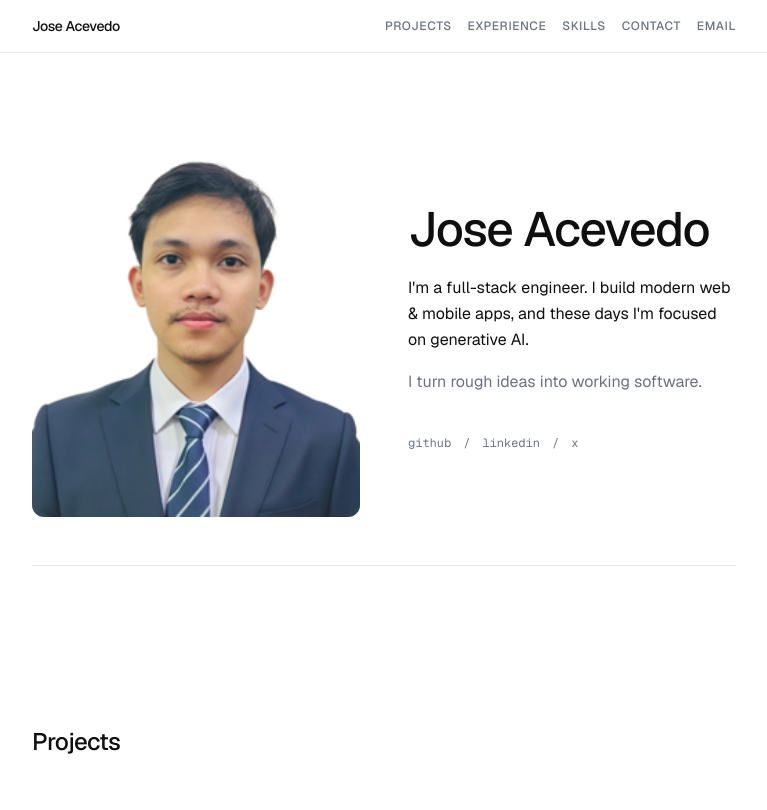
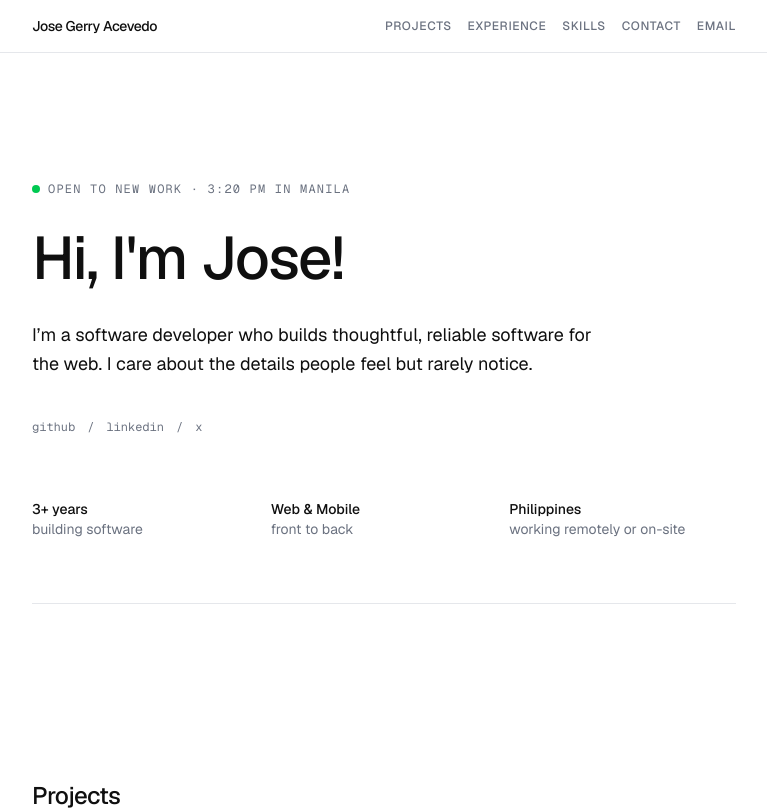
Before and after one commit to josegerryacevedo/personal-portfolio, a Next.js app: page / in a window 1280 px wide. Shown: the top 810 px of the page, without its empty margins (256-1023 px from the left). Built offline with nearby package versions, Linux system fonts and the light colour scheme.

Commit message:
Enhance Hero component with real-time clock and update Navbar with full name

```diff
--- a/src/components/Hero.tsx
+++ b/src/components/Hero.tsx
@@ -1,39 +1,38 @@
 "use client";
 
-import Image from "next/image";
+import { useEffect, useState } from "react";
 
 export default function Hero() {
+  const [time, setTime] = useState<string | null>(null);
+
+  useEffect(() => {
+    const format = () =>
+      new Intl.DateTimeFormat("en-US", {
+        hour: "numeric",
+        minute: "2-digit",
+        hour12: true,
+        timeZone: "Asia/Manila",
+      }).format(new Date());
+
+    setTime(format());
+    const id = setInterval(() => setTime(format()), 1000);
+    return () => clearInterval(id);
+  }, []);
+
   return (
-    <section className="relative mx-auto max-w-3xl px-6 py-20 md:px-8 text-foreground">
-      <div className="grid gap-8 md:gap-12 items-center md:grid-cols-2">
-        <div className="relative h-64 md:h-80 lg:h-96 overflow-hidden rounded-xl">
-          <Image
-            src="/profile.png"
-            alt="Portrait of Jose Acevedo"
-            className="w-full h-full object-cover"
-            fill
-            sizes="(max-width: 768px) 100vw, 50vw"
-            priority
-          />
-          <div
-            className="absolute inset-0 bg-gradient-to-t from-background/10 to-transparent"
-            aria-hidden="true"
-          />
-        </div>
-
-        <div className="flex flex-col gap-4">
-          <h1 className="text-3xl md:text-4xl lg:text-5xl font-medium leading-tight tracking-tight text-foreground">
-            Jose Acevedo
+    <section className="relative mx-auto max-w-3xl px-6 py-24 md:px-8">
+      <div className="flex flex-col gap-6">
+        <p className="text-xs font-mono uppercase tracking-widest text-muted flex items-center gap-2 mt-8">
+          <span className="inline-block h-2 w-2 rounded-full bg-green-500 animate-pulse" aria-hidden="true" />
+          {time ? `Open to new work · ${time} in Manila` : "Open to new work"}
+        </p>
+        <h1 className="text-4xl md:text-6xl font-medium leading-tight tracking-tight text-foreground">
+          Hi, I'm Jose!
         </h1>
-          <p className="text-base text-foreground leading-relaxed max-w-md">
-            I'm a full-stack engineer. I build modern web & mobile apps, and these
-            days I'm focused on generative AI.
+        <p className="text-lg text-foreground leading-relaxed max-w-xl">
+          I’m a software developer who builds thoughtful, reliable software for the web. I care about the details people feel but rarely notice.
         </p>
-
-          <p className="text-base text-muted leading-relaxed max-w-md">
-            I turn rough ideas into working software.
-          </p>
-          <div className="mt-6 flex flex-wrap items-center gap-3 text-xs font-mono text-muted">
+        <div className="mt-4 flex flex-wrap items-center gap-3 text-xs font-mono text-muted">
           <a
             href="https://github.com/josegerryacevedo"
             target="_blank"
@@ -62,12 +61,23 @@ export default function Hero() {
           </a>
         </div>
       </div>
+
+      <div className="mt-16 grid gap-3 sm:grid-cols-3">
+        <div className="text-sm text-foreground">
+          <span className="block font-medium">3+ years</span>
+          <span className="text-muted">building software</span>
+        </div>
+        <div className="text-sm text-foreground">
+          <span className="block font-medium">Web &amp; Mobile</span>
+          <span className="text-muted">front to back</span>
+        </div>
+        <div className="text-sm text-foreground">
+          <span className="block font-medium">Philippines</span>
+          <span className="text-muted">working remotely or on-site</span>
+        </div>
       </div>
 
-      <hr
-        className="mt-12 border-t border-border"
-        aria-hidden="true"
-      />
+      <hr className="mt-16 border-t border-border" aria-hidden="true" />
     </section>
   );
 }
--- a/src/components/Navbar.tsx
+++ b/src/components/Navbar.tsx
@@ -16,7 +16,7 @@ export default function Navbar() {
             href="#"
             className="text-sm font-medium tracking-tight text-foreground shrink-0"
           >
-            Jose Acevedo
+            Jose Gerry Acevedo
           </Link>
           <div className="hidden md:flex items-center flex-wrap gap-4 text-xs font-medium uppercase tracking-wider text-muted">
             {navLinks.map((item) => (
```
Also changed, not shown: buildout.txt. Lines whose indentation alone changed are shown as unchanged.
